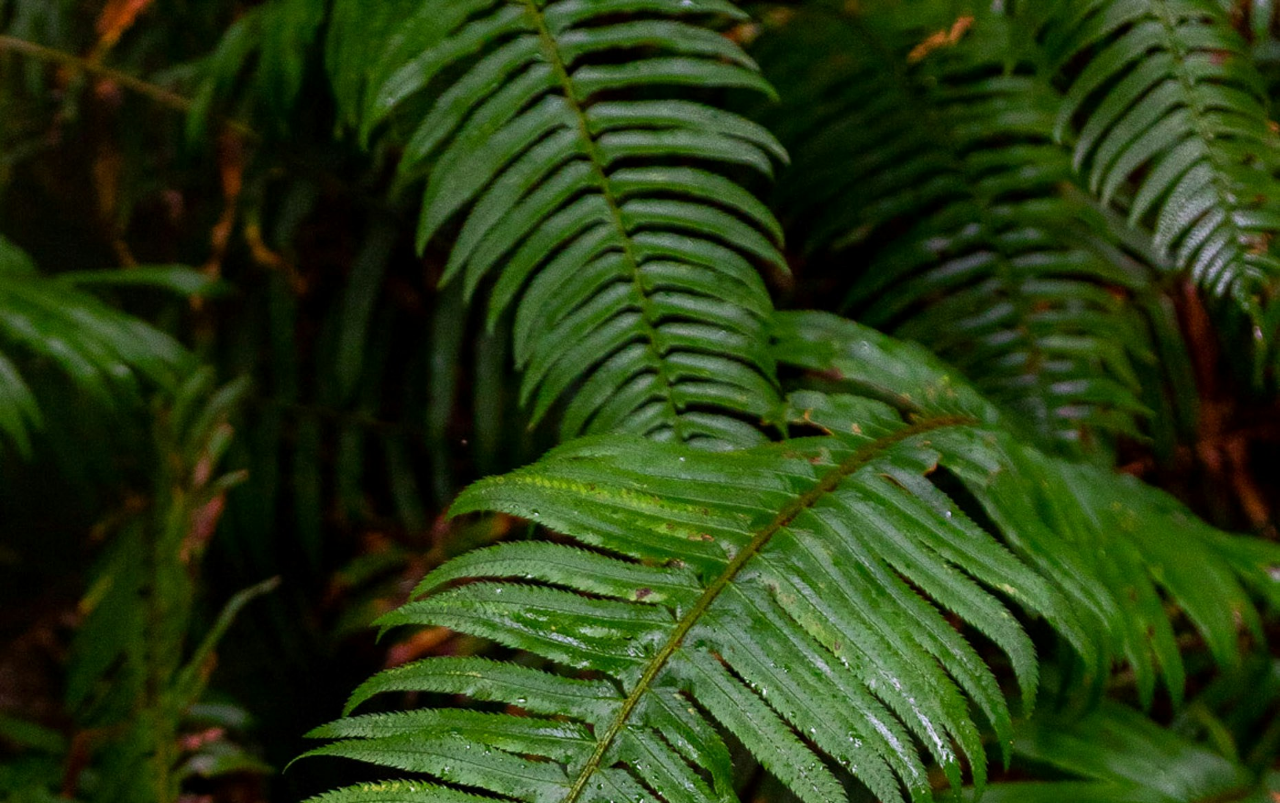
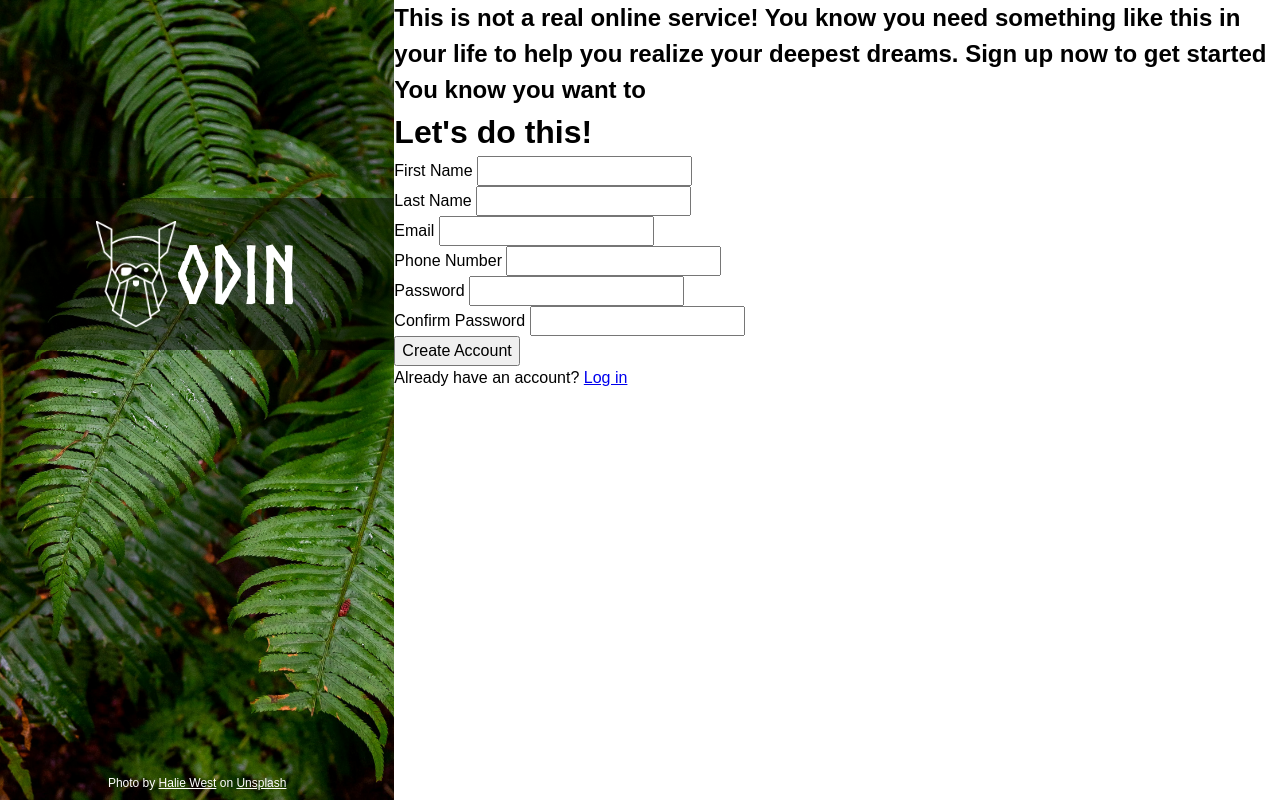
Before and after one commit to bagasprimanto/odin-signup-form, a plain HTML site: page index.html in a window 1280 px wide. Shown: the top 803 px of the page. Drawn offline with Linux system fonts and the light colour scheme.

Commit message:
Add styles to the sidebar

```diff
--- a/index.html
+++ b/index.html
@@ -10,16 +10,18 @@
 
 <body>
     <div class="sidebar">
-        <img src="images/background-img.jpg" alt="lush green leafs">
-        <div class="container-form-logo">
+        <div class="background-img-container">
+            <img src="images/background-img.jpg" alt="lush green leafs" class="background-img">
+            <div class="form-logo-text-container">
                 <img src="images/odin-lined.png" alt="viking logo" class="form-logo">
                 <p class="form-logo-text">Odin</p>
             </div>
-        <div class="">
+            <div class="image-credits">
                 Photo by <a
                     href="https://unsplash.com/@haliewestphoto?utm_content=creditCopyText&utm_medium=referral&utm_source=unsplash">Halie
                     West</a> on <a
                     href="https://unsplash.com/photos/green-leaf-plant-in-close-up-photography-25xggax4bSA?utm_content=creditCopyText&utm_medium=referral&utm_source=unsplash">Unsplash</a>
+            </div>
         </div>
     </div>
     <div class="form-column">
--- a/styles.css
+++ b/styles.css
@@ -86,8 +86,62 @@ h6 {
 
 body {
     height: 100vh;
+    display: flex;
 }
 
 .form-logo-text {
     font-family: 'norsebold', sans-serif;
+    font-size: 5rem;
 }
+
+/* Sidebar styles */
+.sidebar {
+    width: 60%;
+    color: white;
+}
+
+.sidebar img.background-img {
+    object-fit: cover;
+    height: 100vh;
+    width: 100%;
+}
+
+.background-img-container {
+    position: relative;
+    text-align: center;
+}
+
+.form-logo-text-container,
+.image-credits {
+    position: absolute;
+}
+
+.form-logo-text-container img.form-logo {
+    max-width: 80px;
+    max-height: 120px;
+    width: auto;
+    height: auto;
+}
+
+.form-logo-text-container {
+    display: flex;
+    justify-content: center;
+    align-items: center;
+    background-color: rgb(0 0 0 / 50%);
+    color: rgb(255 255 255);
+    bottom: 450px;
+    width: 100%;
+    padding: 16px;
+}
+
+.image-credits {
+    font-size: 0.75rem;
+    bottom: 0px;
+    width: 100%;
+    padding: 8px;
+}
+
+.image-credits a {
+    color: inherit;
+    text-decoration: underline;
+}
```
Lines whose indentation alone changed are shown as unchanged.
